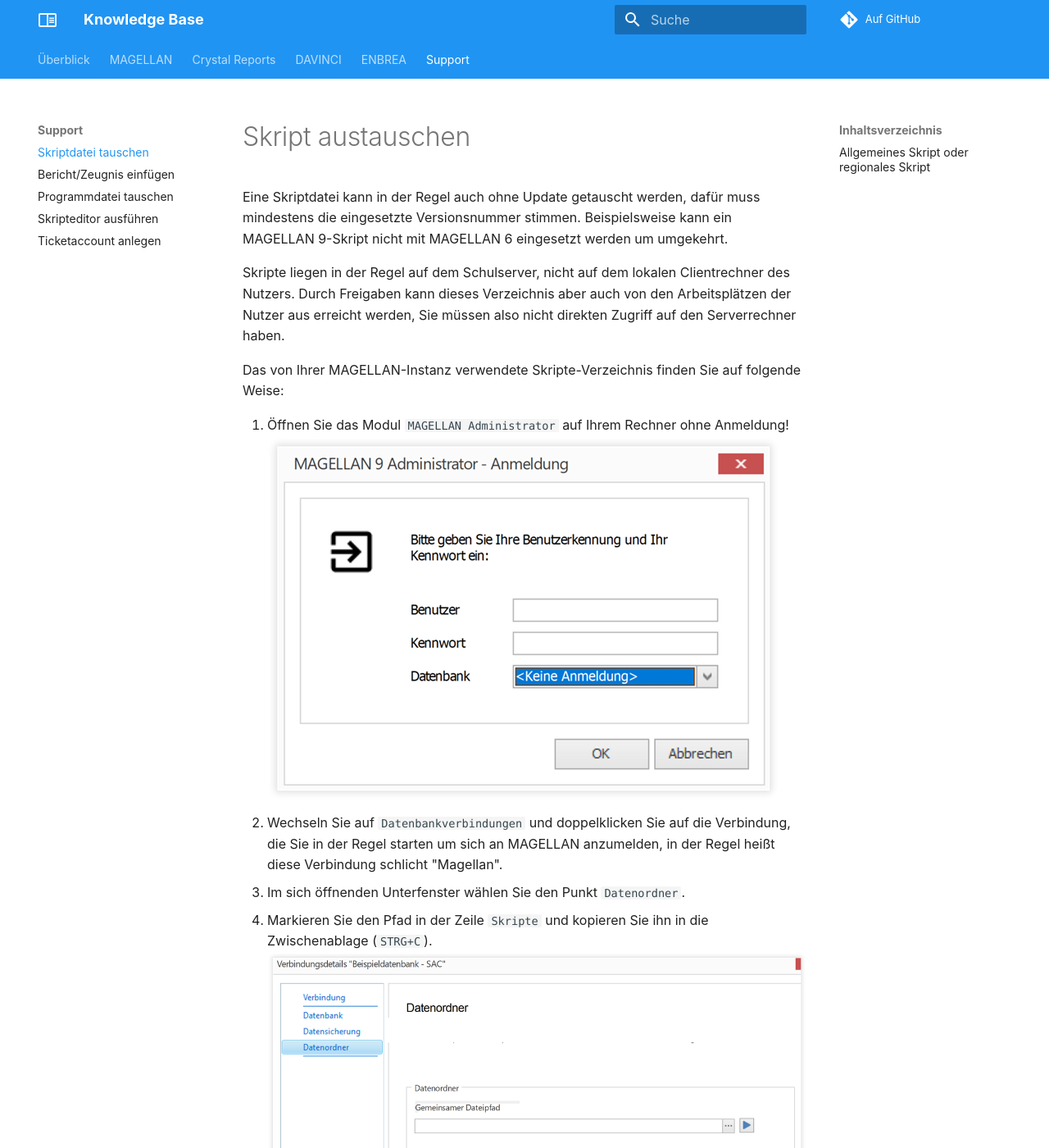
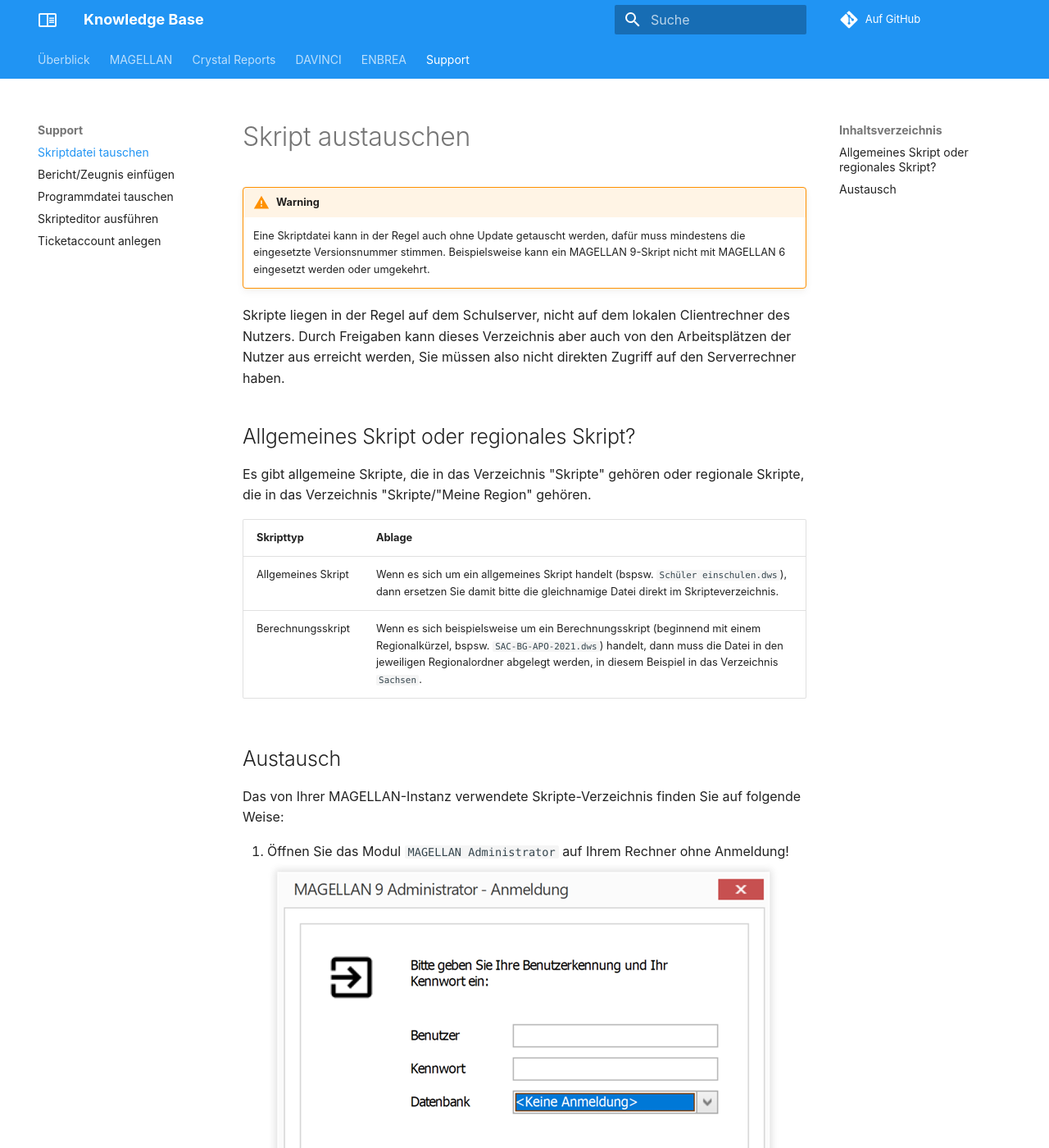
Before and after one commit to stuebersystems/doc.kb.de, an MkDocs documentation site: the page built from docs/support/skript_tauschen.md, in a window 1280 px wide and 1400 px high. Shown: the whole window at 82% size. Built offline with MkDocs 1.6.1 and Material for MkDocs 9.7.7, drawn with Linux system fonts in a browser that asks for light colours; comment, search, counter and statistics services are not loaded; old or Windows-style settings are respelled for this version of MkDocs; some of the changed text lies outside the part shown.

Commit message:
no message

```diff
--- a/docs/support/skript_tauschen.md
+++ b/docs/support/skript_tauschen.md
@@ -3,9 +3,22 @@
 [1]:/assets/images/admin.ohne.anmeldung.png "ohne Anmeldung starten"
 [2]:/assets/images/skriptepfad.png "Skriptepfad kopieren"
 
-Eine Skriptdatei kann in der Regel auch ohne Update getauscht werden, dafür muss mindestens die eingesetzte Versionsnummer stimmen. Beispielsweise kann ein MAGELLAN 9-Skript nicht mit MAGELLAN 6 eingesetzt werden um umgekehrt.
+!!! warning Wichtig
+
+    Eine Skriptdatei kann in der Regel auch ohne Update getauscht werden, dafür muss mindestens die eingesetzte Versionsnummer stimmen. Beispielsweise kann ein MAGELLAN 9-Skript nicht mit MAGELLAN 6 eingesetzt werden oder umgekehrt.
 
 Skripte liegen in der Regel auf dem Schulserver, nicht auf dem lokalen Clientrechner des Nutzers. Durch Freigaben kann dieses Verzeichnis aber auch von den Arbeitsplätzen der Nutzer aus erreicht werden, Sie müssen also nicht direkten Zugriff auf den Serverrechner haben.
+
+## Allgemeines Skript oder regionales Skript?
+
+Es gibt allgemeine Skripte, die in das Verzeichnis "Skripte" gehören oder regionale Skripte, die in das Verzeichnis "Skripte/"Meine Region" gehören.
+
+Skripttyp|Ablage
+--|--
+Allgemeines Skript | Wenn es sich um ein allgemeines Skript handelt (bspsw. `Schüler einschulen.dws`), dann ersetzen Sie damit bitte die gleichnamige Datei direkt im Skripteverzeichnis.
+Berechnungsskript|Wenn es sich beispielsweise um ein Berechnungsskript (beginnend mit einem Regionalkürzel, bspsw. `SAC-BG-APO-2021.dws`) handelt, dann muss die Datei in den jeweiligen Regionalordner abgelegt werden, in diesem Beispiel in das Verzeichnis `Sachsen`.
+
+## Austausch
 
 Das von Ihrer MAGELLAN-Instanz verwendete Skripte-Verzeichnis finden Sie auf folgende Weise:
 
```
Also changed, not shown: other parts of docs/support/skript_tauschen.md (+0 -7 lines).
